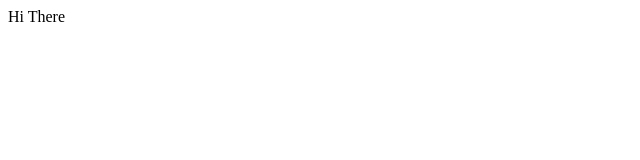
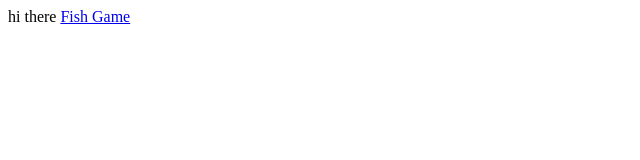
Before and after one commit to nikhbikh/nikhbikh.github.io, a plain HTML site: page index.html in a window 1280 px wide. Shown: the full height of the page, 0-640 px from the left. Drawn offline with Linux system fonts and the light colour scheme.

Commit message:
link to fish game

```diff
--- a/index.html
+++ b/index.html
@@ -1,9 +1,9 @@
 <html>
   <head>
-  Hi
+  hi there
   </head>
   <body>
-  There
+  <a href="fish/index.html">Fish Game</a>
   </body>
   <style=/>
   <script=/>
```
